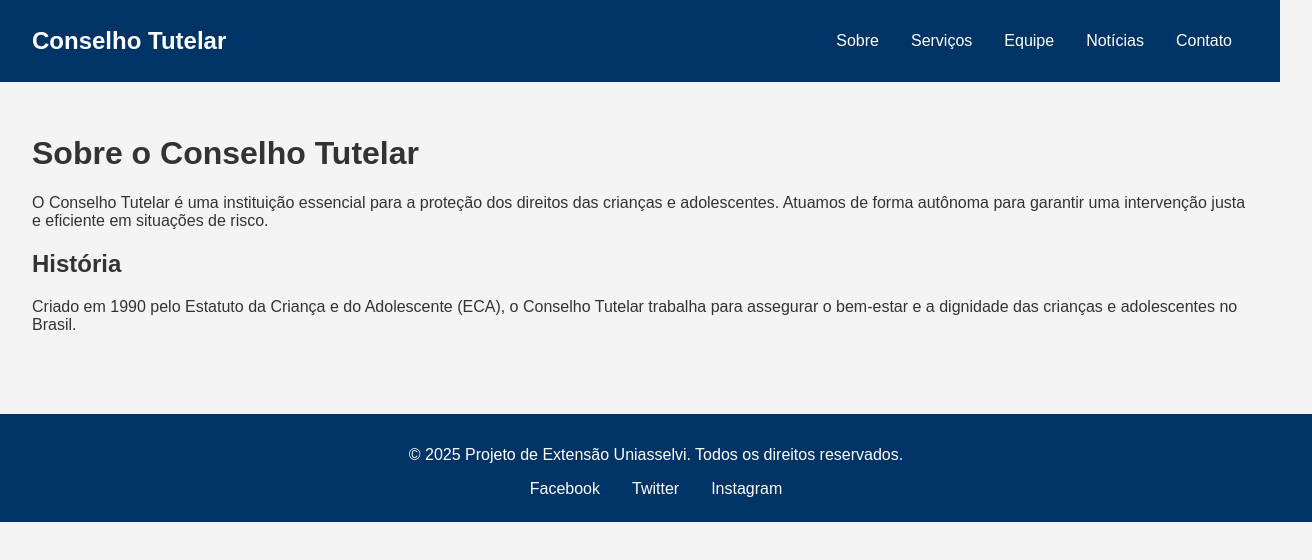
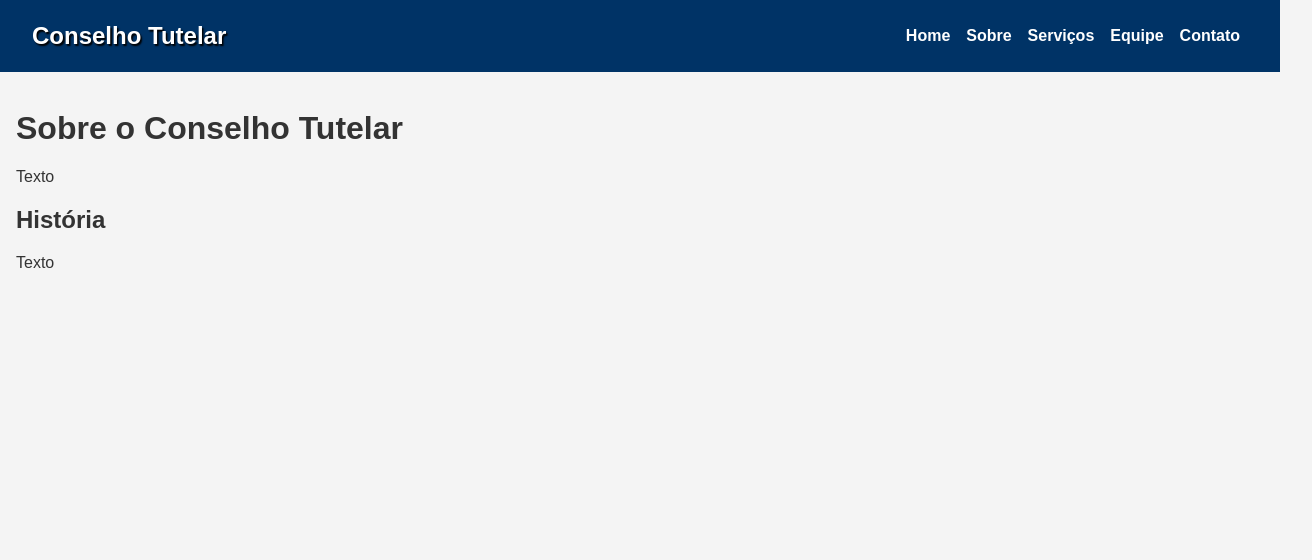
Before and after one commit to gabmrs07/CT, a React (Create React App) app: page /about in a window 1280 px wide. Shown: the top 560 px of the page, 1312 px wide, since content can reach past the window. Built offline with nearby package versions, Linux system fonts and the light colour scheme.

Commit message:
Versão experimental 0.1v

```diff
--- a/src/App.js
+++ b/src/App.js
@@ -7,7 +7,6 @@ import About from "./pages/About";
 import Services from "./pages/Services";
 import Team from "./pages/Team";
 import Contact from "./pages/Contact";
-import News from "./pages/News";
 import "./styles/App.css";
 
 function App() {
@@ -21,7 +20,6 @@ function App() {
           <Route path="/services" element={<Services />} />
           <Route path="/team" element={<Team />} />
           <Route path="/contact" element={<Contact />} />
-          <Route path="/news" element={<News />} />
         </Routes>
       </main>
       <Footer />
--- a/src/components/Header.js
+++ b/src/components/Header.js
@@ -1,32 +1,52 @@
-import React from "react";
+import React, { useState } from "react";
 import { Link } from "react-router-dom";
 import "../styles/Header.css";
 
 const Header = () => {
+  const [isMenuOpen, setIsMenuOpen] = useState(false);
+
+  const toggleMenu = () => {
+    setIsMenuOpen(!isMenuOpen);
+  };
+
   return (
     <header className="header">
-      <div className="logo">
+      <div className={`logo ${isMenuOpen ? "hide" : ""}`}>
         <Link to="/">Conselho Tutelar</Link>
       </div>
-      <nav>
+
+      <nav className={`nav ${isMenuOpen ? "open" : ""}`}>
         <ul className="nav-links">
           <li>
-            <Link to="/about">Sobre</Link>
+            <Link to="/" onClick={toggleMenu}>
+              Home
+            </Link>
           </li>
           <li>
-            <Link to="/services">Serviços</Link>
+            <Link to="/about" onClick={toggleMenu}>
+              Sobre
+            </Link>
           </li>
           <li>
-            <Link to="/team">Equipe</Link>
+            <Link to="/services" onClick={toggleMenu}>
+              Serviços
+            </Link>
           </li>
           <li>
-            <Link to="/news">Notícias</Link>
+            <Link to="/team" onClick={toggleMenu}>
+              Equipe
+            </Link>
           </li>
           <li>
-            <Link to="/contact">Contato</Link>
+            <Link to="/contact" onClick={toggleMenu}>
+              Contato
+            </Link>
           </li>
         </ul>
       </nav>
+      <button className="menu-toggle" onClick={toggleMenu}>
+        ☰
+      </button>
     </header>
   );
 };
--- a/src/pages/About.js
+++ b/src/pages/About.js
@@ -4,17 +4,9 @@ const About = () => {
   return (
     <div>
       <h1>Sobre o Conselho Tutelar</h1>
-      <p>
-        O Conselho Tutelar é uma instituição essencial para a proteção dos
-        direitos das crianças e adolescentes. Atuamos de forma autônoma para
-        garantir uma intervenção justa e eficiente em situações de risco.
-      </p>
+      <p>Texto</p>
       <h2>História</h2>
-      <p>
-        Criado em 1990 pelo Estatuto da Criança e do Adolescente (ECA), o
-        Conselho Tutelar trabalha para assegurar o bem-estar e a dignidade das
-        crianças e adolescentes no Brasil.
-      </p>
+      <p>Texto</p>
     </div>
   );
 };
--- a/src/pages/News.js
+++ /dev/null
@@ -1,24 +0,0 @@
-import React from "react";
-
-const News = () => {
-  return (
-    <div>
-      <h1>Notícias e Eventos</h1>
-      <p>
-        Fique por dentro das últimas notícias e eventos organizados pelo
-        Conselho Tutelar.
-      </p>
-      <div className="news-container">
-        <div className="news-item">
-          <h3>Campanha de Conscientização</h3>
-          <p>
-            Evento realizado para promover os direitos das crianças e
-            adolescentes.
-          </p>
-        </div>
-      </div>
-    </div>
-  );
-};
-
-export default News;
--- a/src/pages/Services.js
+++ b/src/pages/Services.js
@@ -5,10 +5,10 @@ const Services = () => {
     <div>
       <h1>Nossos Serviços</h1>
       <ul>
-        <li>Recebimento e encaminhamento de denúncias</li>
-        <li>Aconselhamento familiar</li>
-        <li>Aplicação de medidas protetivas</li>
-        <li>Educação e conscientização comunitária</li>
+        <li>1</li>
+        <li>2</li>
+        <li>3</li>
+        <li>4</li>
       </ul>
     </div>
   );
--- a/src/pages/Team.js
+++ b/src/pages/Team.js
@@ -10,12 +10,14 @@ const Team = () => {
       </p>
       <div className="team-container">
         <div className="team-member">
-          <h3>Maria Silva</h3>
+          <h3>Maria</h3>
           <p>Conselheira Tutelar</p>
+          <p>(99) 9 9999-9999</p>
         </div>
         <div className="team-member">
-          <h3>João Oliveira</h3>
+          <h3>João</h3>
           <p>Conselheiro Tutelar</p>
+          <p>(99) 9 9999-9999</p>
         </div>
       </div>
     </div>
--- a/src/styles.css
+++ /dev/null
@@ -1,4 +0,0 @@
-.App {
-  font-family: sans-serif;
-  text-align: center;
-}
--- a/src/styles/App.css
+++ b/src/styles/App.css
@@ -1,65 +1,47 @@
+/* App.css com variáveis de cores */
+
+:root {
+  --color-1: #003366; /* Azul principal */
+  --color-2: #034f9b; /* Azul secundário */
+  --color-3: #2bc0f7; /* Azul claro */
+  --text-color: #333; /* Cor do texto padrão */
+  --background-color: #f4f4f4; /* Cor de fundo */
+  --border-color: #ccc; /* Cor da borda */
+}
+
 body {
   margin: 0;
   font-family: Arial, sans-serif;
-  background-color: #f4f4f4;
-  color: #333;
-}
-
-header {
-  background-color: #003366;
-  color: white;
-  padding: 1rem;
-  text-align: center;
+  background-color: var(--background-color);
+  color: var(--text-color);
 }
 
 main {
-  padding: 2rem;
-}
-
-footer {
-  background-color: #003366;
-  color: white;
-  text-align: center;
   padding: 1rem;
-  position: relative;
-  bottom: 0;
-  width: 100%;
+  height: 100vh;
 }
 
 .cards-container {
   display: flex;
   flex-direction: column;
-  justify-content: center;
+  flex: 1 1 auto;
   margin-top: 2rem;
 }
 
 .team-container {
   display: flex;
-  justify-content: space-around;
   flex-wrap: wrap;
+  flex: 1 1 auto;
+  justify-content: center;
   margin-top: 2rem;
 }
 
 .team-member {
   background-color: white;
-  border: 1px solid #ccc;
+  border: 1px solid var(--border-color);
   border-radius: 8px;
   padding: 1rem;
   margin: 1rem;
   text-align: center;
-  width: 200px;
+  width: 15rem;
 }
-
-.news-container {
-  display: flex;
-  flex-direction: column;
-  gap: 1rem;
-  margin-top: 2rem;
-}
-
-.news-item {
-  background-color: white;
-  border: 1px solid #ccc;
-  border-radius: 8px;
-  padding: 1rem;
-}
--- a/src/styles/Card.css
+++ b/src/styles/Card.css
@@ -30,10 +30,10 @@
   display: inline-block;
   margin-top: 0.5rem;
   text-decoration: none;
-  color: #003366;
+  color: var(--color-2);
   font-weight: bold;
 }
 
 .card-link:hover {
-  color: #00aced;
+  color: var(--color-3);
 }
--- a/src/styles/Footer.css
+++ b/src/styles/Footer.css
@@ -1,7 +1,7 @@
 .footer {
   text-align: center;
   padding: 1rem;
-  background-color: #003366;
+  background-color: --var(color-1);
   color: white;
   margin-top: 2rem;
 }
@@ -25,5 +25,5 @@
 }
 
 .social-links a:hover {
-  color: #00aced;
+  color: var(--color-3);
 }
--- a/src/styles/Header.css
+++ b/src/styles/Header.css
@@ -1,26 +1,55 @@
+/* Estilo básico do Header */
 .header {
   display: flex;
   justify-content: space-between;
   align-items: center;
   padding: 1rem 2rem;
-  background-color: #003366;
+  background-color: var(--color-1);
   color: white;
 }
 
 .logo a {
+  display: block;
   text-decoration: none;
   font-size: 1.5rem;
   font-weight: bold;
   color: white;
+  text-shadow: 0.1rem 0.1rem 0.1rem black;
+}
+
+/* Estilo para o botão do menu */
+.menu-toggle {
+  display: none;
+  font-size: 1.8rem;
+  background: none;
+  border: none;
+  color: white;
+  cursor: pointer;
+}
+
+/* Navegação básica */
+.nav {
+  display: flex;
+  align-items: center;
 }
 
 .nav-links {
   display: flex;
+  flex-wrap: wrap;
   list-style: none;
+  margin: 0;
+  padding: 0;
+  font-weight: bold;
 }
 
 .nav-links li {
-  margin: 0 1rem;
+  margin: 0.5rem 0.3rem;
+  padding: 0.2rem 0.2rem;
+}
+
+.nav-links li:hover {
+  background-color: var(--color-2);
+  border-radius: 0.2rem;
 }
 
 .nav-links a {
@@ -30,5 +59,30 @@
 }
 
 .nav-links a:hover {
-  color: #00aced;
+  color: var(--color-3);
 }
+
+/* Estilos para telas menores */
+@media (max-width: 768px) {
+  .logo.hide {
+    display: none;
+  }
+
+  .menu-toggle {
+    display: block; /* Exibe o botão hambúrguer em telas pequenas */
+    padding: 1rem;
+  }
+
+  .nav {
+    display: none; /* Esconde o menu por padrão */
+    top: 100%;
+    gap: 1rem;
+    background-color: #003366;
+    width: 100%;
+    text-align: center;
+  }
+
+  .nav.open {
+    display: flex; /* Exibe o menu quando ativo */
+  }
+}
```
